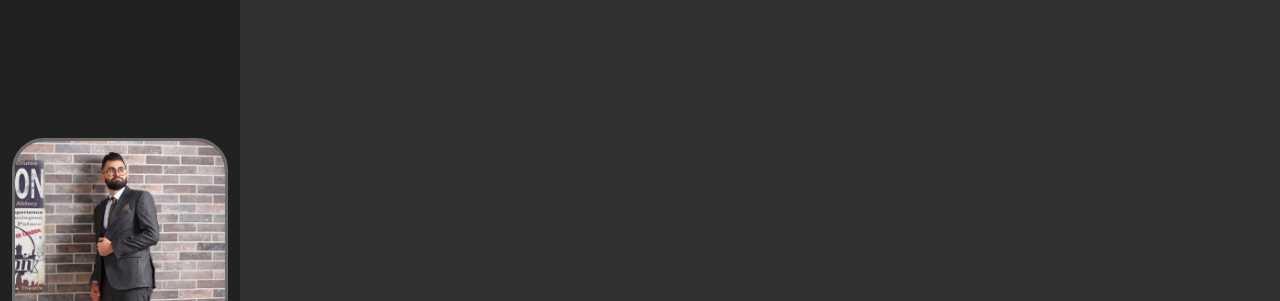
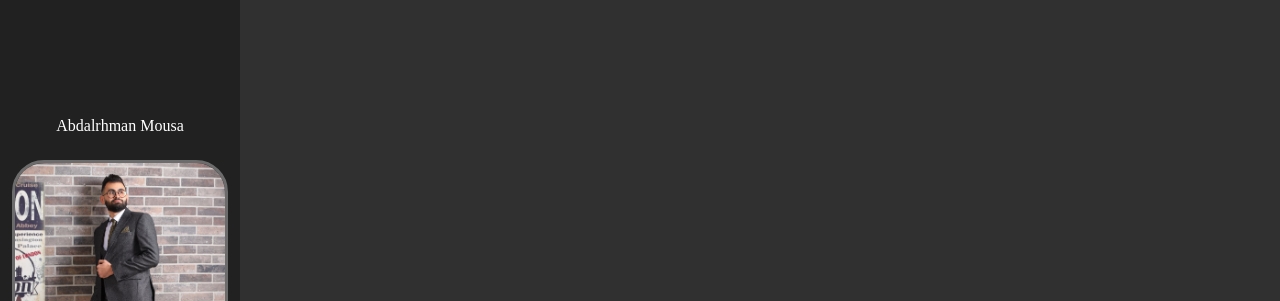
Before and after one commit to Abdalrhman-Mousa/MyPortfolio, a plain HTML site: page index.html in a window 1280 px wide. Shown: the top 301 px of the page. Drawn offline with nearby package versions, Linux system fonts and the light colour scheme; files whose address does not match are found by name; a web font is replaced by a local one.

Commit message:
last one

```diff
--- a/index.html
+++ b/index.html
@@ -27,8 +27,12 @@
             <nav class="navbar navbar-expand-lg navbar-dark fixed-top">
                 <div class="container flex-lg-column">
                     <a class="navbar-brand mx-lg-auto mb-lg-4" href="#">
-                        <span class="h3 d-block d-lg-none"> Abd Mousa </span>
+                        <span class="h3 d-block d-lg-none"> Abdalrhman Mousa</span>
+                        <span class="d-none d-lg-block text-center mb-4 text-brand"> <h6>Abdalrhman Mousa</h6></span>
                         <img src="./img/profile.jpg" class="d-none d-lg-block rounded-5 " alt="">
+
+
+
                     </a>
                     <button class="navbar-toggler" type="button" data-bs-toggle="collapse" data-bs-target="#navbarNav"
                         aria-controls="navbarNav" aria-expanded="false" aria-label="Toggle navigation">
```
